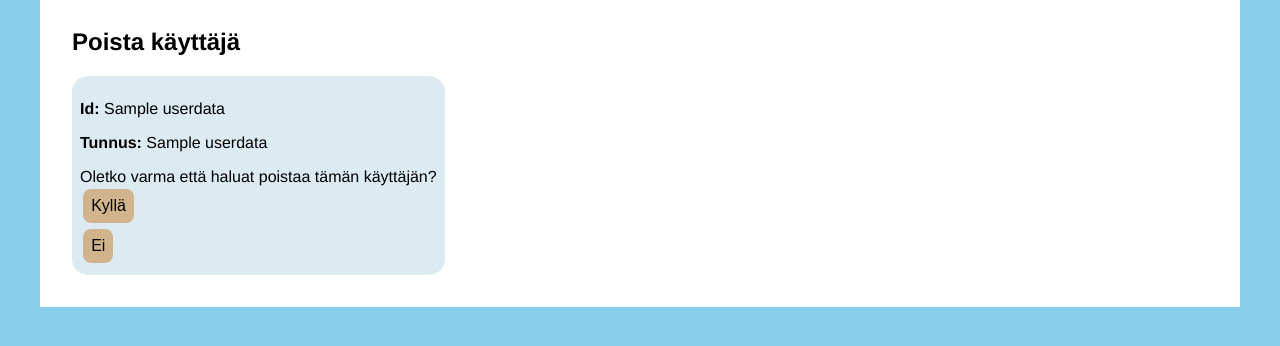
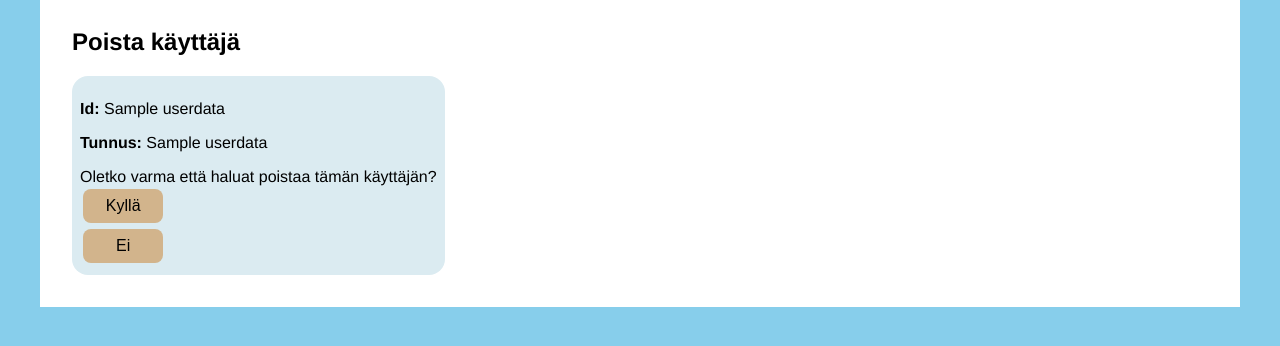
Before and after one commit to vuorenkoski/tsoha-photos, a Flask app: template templates/removeuser.html in a window 1280 px wide. Shown: the part 61-407 px from the top of the page. Run offline with Flask 2, Linux system fonts and the light colour scheme; the template is opened without the code that fills it: most values are stand-ins (such as "Sample title", 1, 10 or a date in 2020).

Commit message:
Layout korjauksia

```diff
--- a/app.py
+++ b/app.py
@@ -4,7 +4,7 @@ import re
 
 app = Flask(__name__)
 app.secret_key = getenv("SECRET_KEY")
-app.version = "25.8.2020"
+app.version = "27.8.2020"
 
 from db import db, get_all_persons, get_all_keywords, add_person_todb
 import users, photos, places
--- a/templates/remove.html
+++ b/templates/remove.html
@@ -8,9 +8,9 @@ Oletko varma että haluat poistaa tämän kuvan?
 <form action="/remove/{{ photo_id }}" method="POST">
 <input type="hidden" name="csrf_token" value="{{ session.csrf_token }}">
 <input type="hidden" name="removephoto" value="{{ session.csrf_token }}">
-<input type="submit" value="Kyllä">
+<input type="submit" style="width: 5em" value="Kyllä">
 </form>
-<div class="buttonlink">
+<div class="buttonlink" style="width: 4em">
 <a href="/view">Ei</a>
 </div>
 {% endblock %}
--- a/templates/removeuser.html
+++ b/templates/removeuser.html
@@ -14,9 +14,9 @@
     <form action="/admin/removeuser/{{ userdata[0] }}" method="POST">
         <input type="hidden" name="csrf_token" value="{{ session.csrf_token }}">
         <input type="hidden" name="removeuser" value="{{ session.csrf_token }}">
-        <input type="submit" value="Kyllä">
+        <input type="submit" style="width: 5em" value="Kyllä">
     </form>
-    <div class="buttonlink">
+    <div class="buttonlink" style="width: 4em">
         <a href="/admin">Ei</a>
     </div>
 </div>
--- a/templates/viewothers.html
+++ b/templates/viewothers.html
@@ -51,8 +51,6 @@
     </form>
 </div>
 
-
-<p>Valokuvia: {{ count }}</p>
 <table>
 {% for photo in photos %}
 <tr>
```
Also changed, not shown: README.md.
